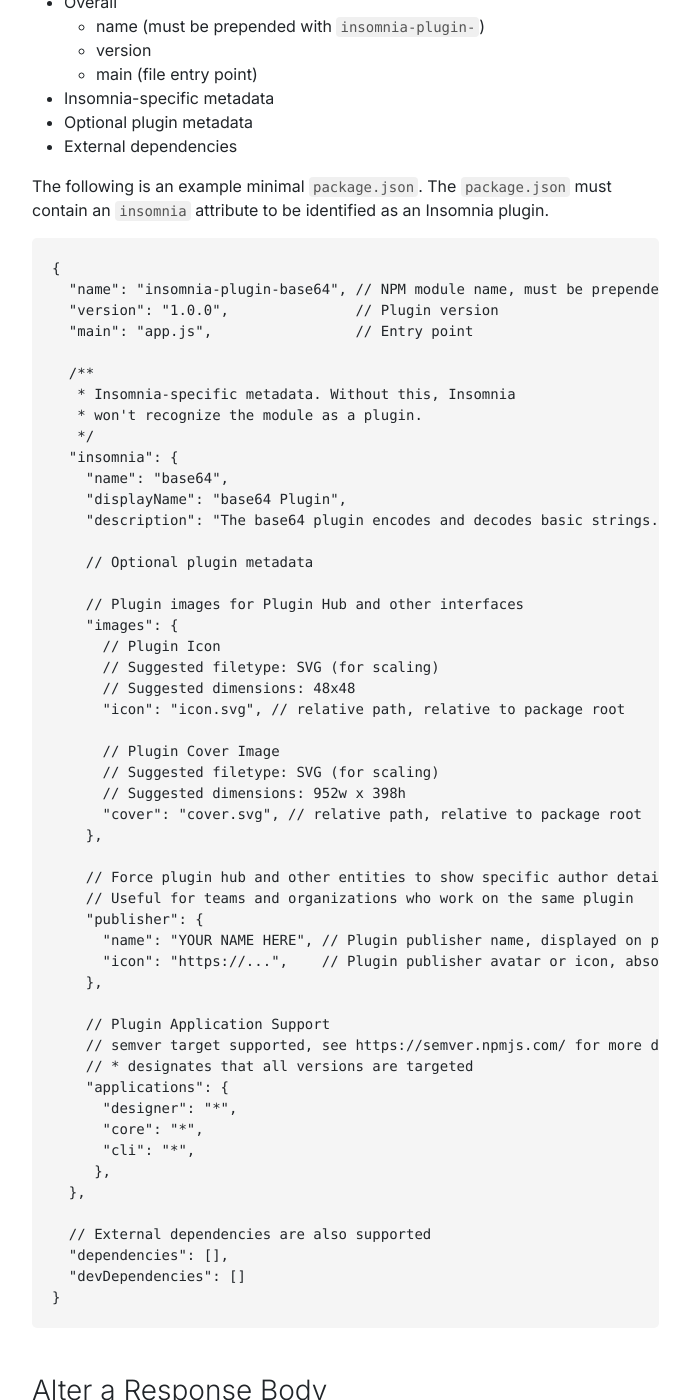
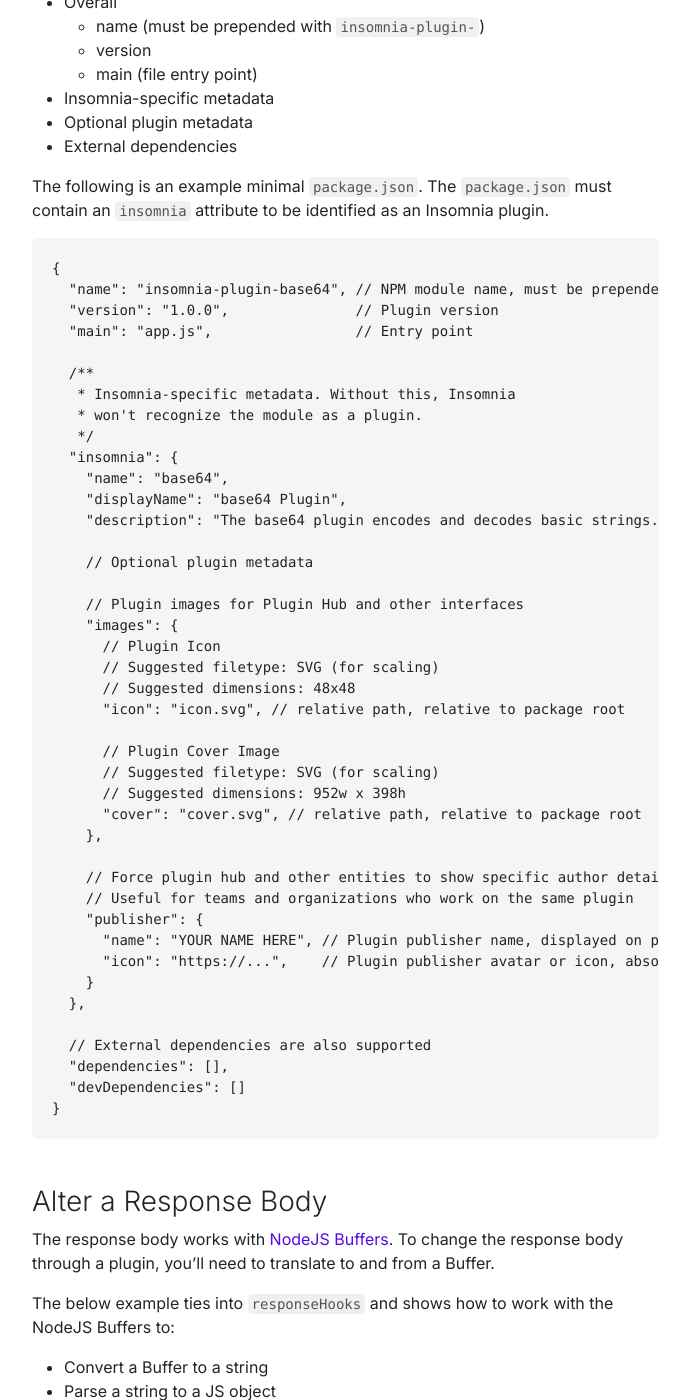
Before and after one commit to Kong/insomnia-docs, a Jekyll site: the page built from docs/insomnia/introduction-to-plugins.md, in a window 1280 px wide and 1400 px high, scrolled down 1420 px. Shown: the whole window, without its empty margins (341-1030 px from the left). Built offline with Jekyll 4.4.1, drawn with Linux system fonts in a browser that asks for light colours; comment, search, counter and statistics services are not loaded; some of the changed text lies outside the part shown.

Commit message:
add Opender feedback part 2

```diff
--- a/docs/insomnia/introduction-to-plugins.md
+++ b/docs/insomnia/introduction-to-plugins.md
@@ -88,16 +88,7 @@
     "publisher": {
       "name": "YOUR NAME HERE", // Plugin publisher name, displayed on plugin hub
       "icon": "https://...",    // Plugin publisher avatar or icon, absolute url
-    },
-
-    // Plugin Application Support
-    // semver target supported, see https://semver.npmjs.com/ for more details
-    // * designates that all versions are targeted
-    "applications": {
-      "designer": "*",
-      "core": "*",
-      "cli": "*",
-     },
+    }
   },
 
   // External dependencies are also supported
@@ -108,7 +99,7 @@
 
 ### Alter a Response Body
 
-The response body works with [NodeJS Buffers](https://nodejs.org/api/buffer.html). When developing a plugin, you may want to write an updated API and work with Buffers to change the request body.
+The response body works with [NodeJS Buffers](https://nodejs.org/api/buffer.html). To change the response body through a plugin, you'll need to translate to and from a Buffer.
 
 The below example ties into `responseHooks` and shows how to work with the NodeJS Buffers to:
 
@@ -154,7 +145,7 @@
 * Reveal the exact local plugin location on your machine
 
 {:.alert .alert-primary}
-**Note**: Plugins can also be downloaded and installed directly from [NPM](https://insomnia.rest/plugins).
+**Note**: Plugins can be downloaded and installed directly from the [Insomnia Plugin Hub](https://insomnia.rest/plugins).
 
 ## Publish Plugins
 
```
